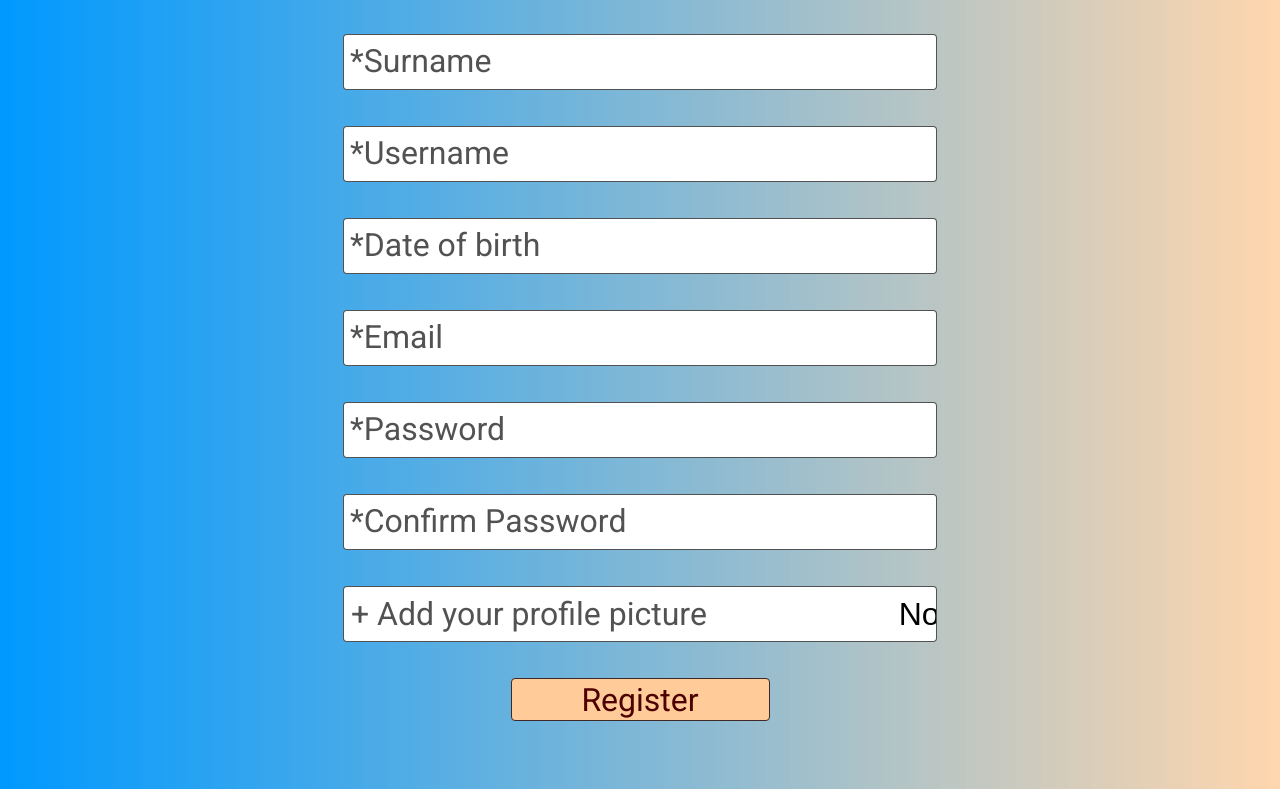
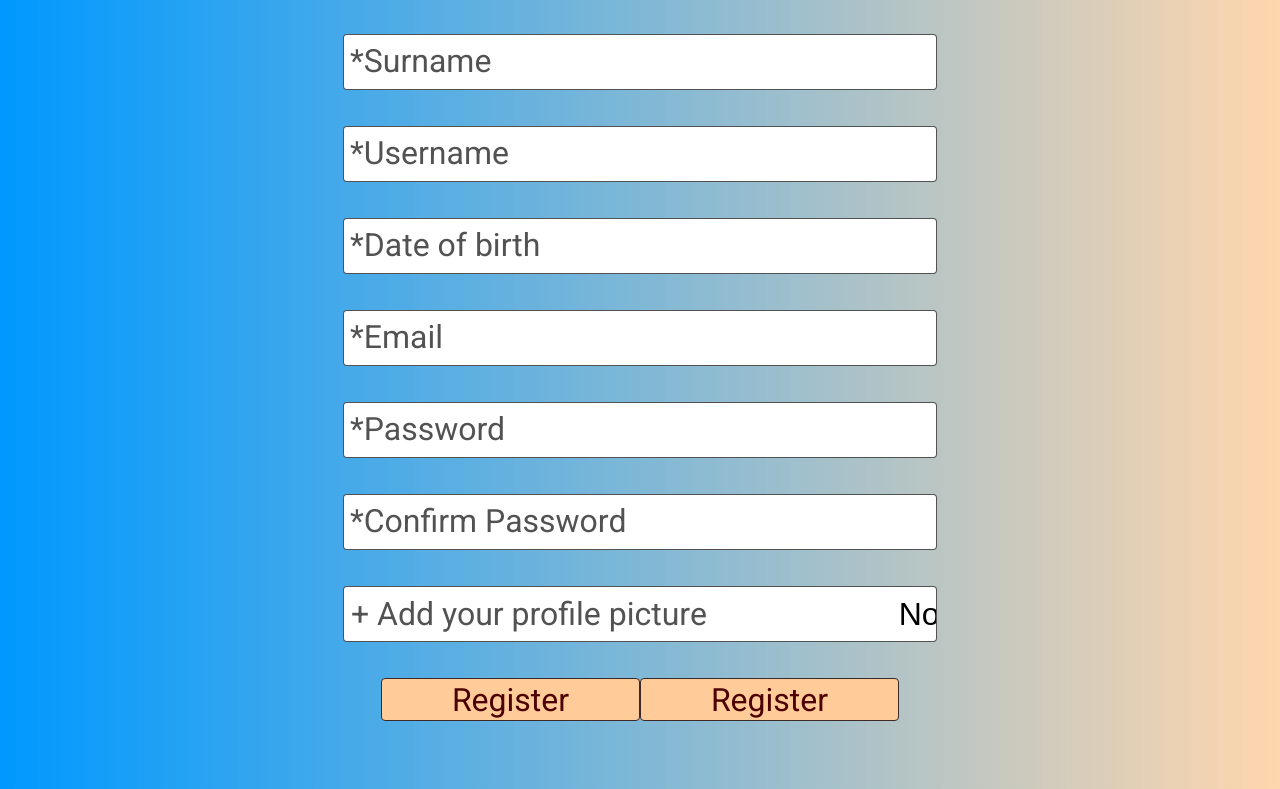
Before and after one commit to CCCarluchi/PW-I, a Vue app: page /SignUp in a window 1280 px wide. Shown: the part 250-1039 px from the top of the page. Built offline with nearby package versions, Linux system fonts and the light colour scheme.

Commit message:
Preparacion signup

```diff
--- a/src/views/SignIn.vue
+++ b/src/views/SignIn.vue
@@ -3,6 +3,7 @@
       data() {
         return {
           signIn: "",
+          signUp: "",
           user:"",
           password:"",
           error:""
@@ -14,6 +15,7 @@
           .then(res => res.json())
           .then(data => {
             console.log(data)
+            this.user = data.events.url
             this.password = data.events.url
           });
       }
--- a/src/views/SignUp.vue
+++ b/src/views/SignUp.vue
@@ -1,3 +1,36 @@
+<script>
+  export default {
+      data() {
+        return {
+          name: "",
+          surname: "",
+          username:"",
+          birth:"",
+          email:"",
+          password:"",
+          confirm:"",
+          image:"",
+          error:""
+        }
+      },
+      methods: {
+        login() {
+          fetch('http://puigmal.salle.url.edu/api/v2/users', {method: 'POST'})
+          .then(res => res.json())
+          .then(data => {
+            console.log(data)
+            this.name = data.events.url
+            this.surname = data.events.url
+            this.birth = data.events.url
+            this.email = data.events.url
+            this.password = data.events.url
+            this.image = data.events.url
+          });
+      }
+    }
+  }
+
+</script>
 <template>
   <header>
     <br/>
@@ -52,6 +85,7 @@
       <br/><br/>
 
       <div class="inputContainer">
+        <button v-on:click.prevent="login">Register  {{password}}</button>
         <router-link to="/Home" id="button"><button>Register</button></router-link>
       </div>
     </form>
```
